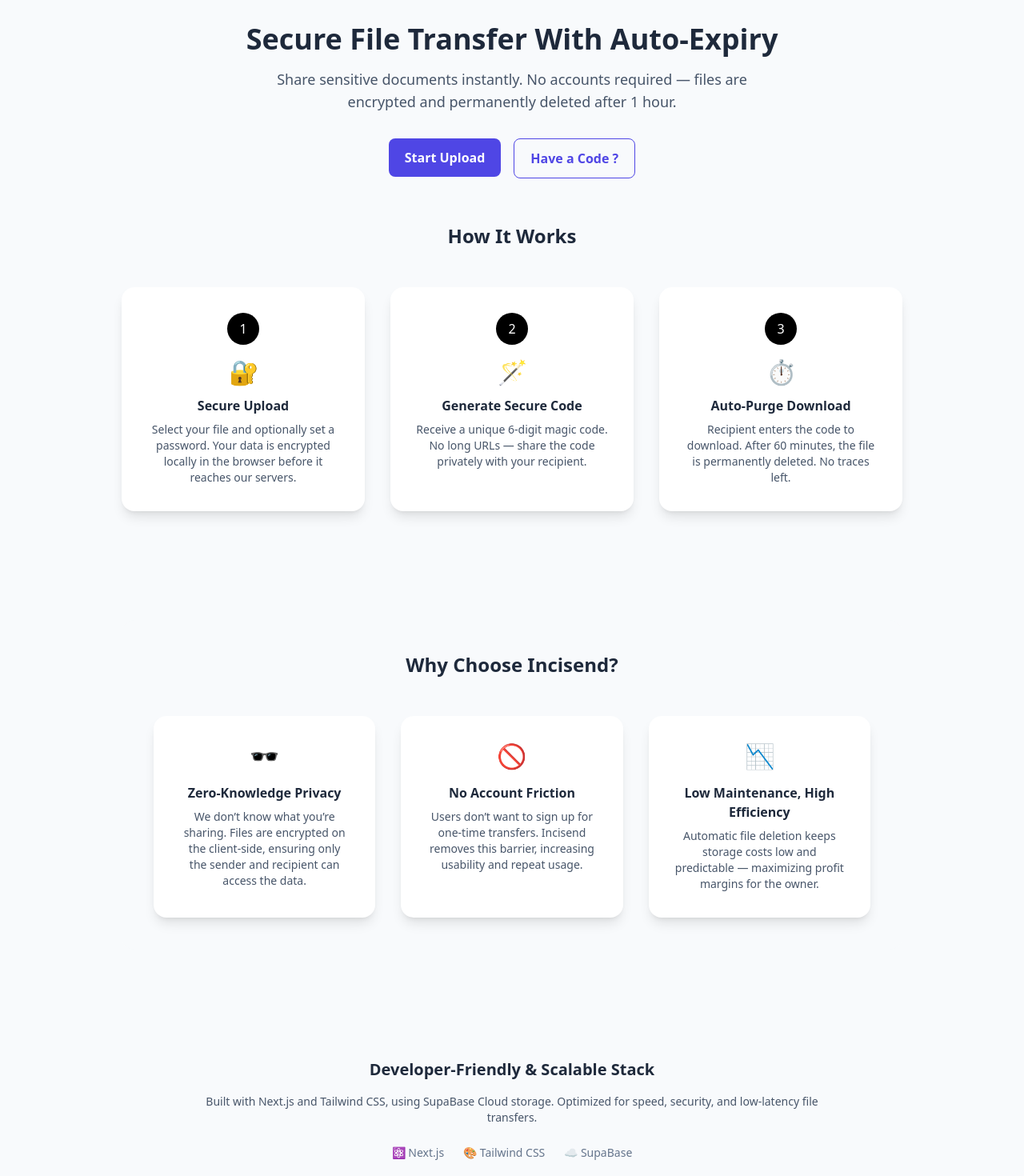
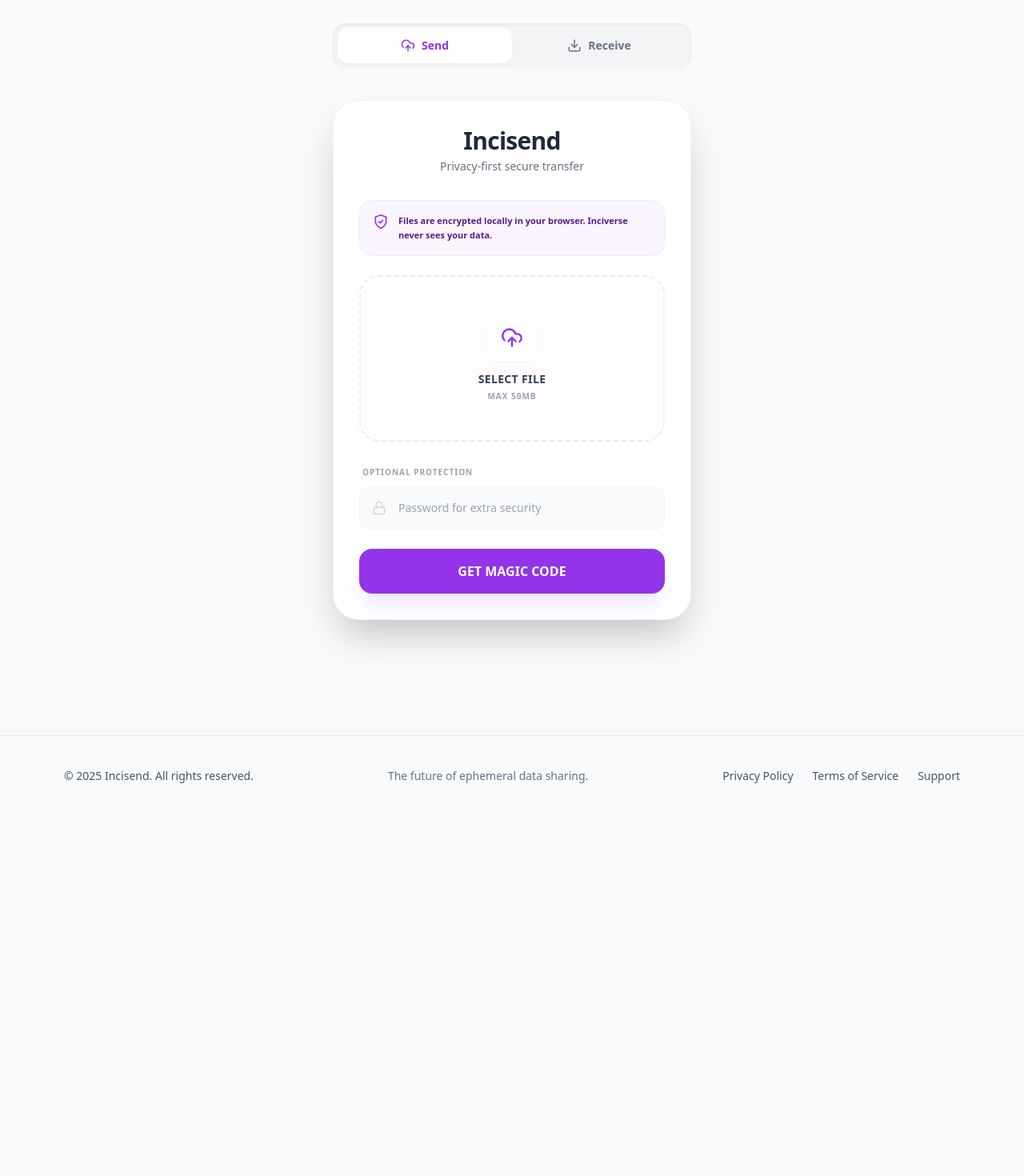
Before and after one commit to Inciverse/incisend, a Next.js app: page / in a window 1280 px wide. Shown: the part 80-1550 px from the top of the page at 80% size. After the commit the page ends 1100 px from the top, so only its background shows below. Built offline with nearby package versions, Linux system fonts and the light colour scheme.

Commit message:
Update page.tsx

```diff
--- a/app/page.tsx
+++ b/app/page.tsx
@@ -1,143 +1,141 @@
-import Link from "next/link";
+"use client";
 
-export default function Home() {
+import { useState, useEffect } from "react";
+import { Eye, EyeOff, UploadCloud, Download, ShieldCheck, Lock } from "lucide-react";
+
+export default function InciSend({ initialMode = "send" }: { initialMode?: "send" | "receive" }) {
+  const [mode, setMode] = useState<"send" | "receive">(initialMode);
+
+  useEffect(() => {
+    setMode(initialMode);
+  }, [initialMode]);
+
+  // --- AAPKA ORIGINAL LOGIC (SAFE & UNTOUCHED) ---
+  const [inputCode, setInputCode] = useState("");
+  const [password, setPassword] = useState("");
+  const [showPassword, setShowPassword] = useState(false);
+  const [message, setMessage] = useState("");
+  const [file, setFile] = useState<File | null>(null);
+  const [sendPassword, setSendPassword] = useState("");
+
+  const handleReceive = () => {
+    setMessage("Decrypting file...");
+  };
+
   return (
-    <section className="flex flex-col items-center gap-14">
-      {/* HERO */}
-      <div className="text-center max-w-2xl">
-        <h1 className="text-4xl font-bold mb-4">
-          Secure File Transfer With Auto-Expiry
-        </h1>
+    <div className="flex flex-col items-center w-full max-w-md mx-auto">
 
-        <p className="text-lg text-slate-600">
-          Share sensitive documents instantly. No accounts required — files are
-          encrypted and permanently deleted after 1 hour.
+      {/* 1. THEME-MATCHED TOGGLE (Purple & White) */}
+      <div className="flex bg-gray-100 p-1.5 rounded-2xl mb-10 w-full shadow-inner">
+        <button
+          onClick={() => setMode("send")}
+          className={`flex-1 flex items-center justify-center gap-2 py-3 rounded-xl text-sm font-black transition-all ${
+            mode === "send" ? "bg-white text-purple-600 shadow-sm" : "text-gray-500 hover:text-gray-700"
+          }`}
+        >
+          <UploadCloud size={18} /> Send
+        </button>
+        <button
+          onClick={() => setMode("receive")}
+          className={`flex-1 flex items-center justify-center gap-2 py-3 rounded-xl text-sm font-black transition-all ${
+            mode === "receive" ? "bg-white text-purple-600 shadow-sm" : "text-gray-500 hover:text-gray-700"
+          }`}
+        >
+          <Download size={18} /> Receive
+        </button>
+      </div>
+
+      {/* 2. SEND UI */}
+      {mode === "send" && (
+        <div className="w-full bg-white rounded-[2rem] shadow-2xl border border-gray-100 p-8 animate-in fade-in zoom-in duration-500">
+          <div className="text-center mb-8">
+            <h2 className="text-3xl font-black text-gray-800 tracking-tight">Incisend</h2>
+            <p className="text-gray-500 text-sm font-medium mt-1">Privacy-first secure transfer</p>
+          </div>
+
+          <div className="space-y-6">
+            <div className="bg-purple-50 border border-purple-100 p-4 rounded-2xl flex items-start gap-3">
+              <ShieldCheck className="text-purple-600 shrink-0" size={20} />
+              <p className="text-[11px] text-purple-900 font-bold leading-relaxed">
+                Files are encrypted locally in your browser. Inciverse never sees your data.
               </p>
+            </div>
 
-        <div className="flex justify-center gap-4 mt-8">
-          <Link href="/send">
-            <button className="primary">Start Upload</button>
-          </Link>
+            <label className="group relative flex flex-col items-center justify-center w-full h-52 border-2 border-dashed border-purple-100 bg-purple-50/30 rounded-[1.5rem] cursor-pointer hover:border-purple-400 hover:bg-purple-50 transition-all">
+              <input type="file" className="hidden" onChange={(e) => setFile(e.target.files?.[0] || null)} />
+              <div className="p-4 bg-white rounded-2xl shadow-sm mb-3 group-hover:scale-110 transition-transform">
+                <UploadCloud className="text-purple-600" size={28} />
+              </div>
+              <p className="text-sm font-black text-gray-700 uppercase tracking-wide">
+                {file ? file.name : "Select File"}
+              </p>
+              <p className="text-[10px] text-gray-400 mt-1 font-black tracking-widest uppercase">Max 50MB</p>
+            </label>
 
-          <Link href="/receive">
-            <button className="secondary">Have a Code ?</button>
-          </Link>
+            <div className="space-y-2">
+              <label className="text-[10px] font-black text-gray-400 uppercase tracking-widest ml-1">Optional Protection</label>
+              <div className="relative">
+                <Lock className="absolute left-4 top-1/2 -translate-y-1/2 text-gray-300" size={18} />
+                <input
+                  type="password"
+                  placeholder="Password for extra security"
+                  value={sendPassword}
+                  onChange={(e) => setSendPassword(e.target.value)}
+                  className="w-full bg-gray-50 border border-gray-100 rounded-xl py-4 pl-12 pr-4 text-sm focus:ring-2 focus:ring-purple-500 outline-none transition-all"
+                />
               </div>
             </div>
 
-{/* HOW IT WORKS */}
-<section className="max-w-6xl w-full">
-  <h2 className="text-center text-2xl font-semibold mb-12">
-    How It Works
-  </h2>
+            <button className="w-full bg-purple-600 hover:bg-purple-700 text-white font-black py-4 rounded-2xl shadow-xl shadow-purple-100 transition-all active:scale-95">
+              GET MAGIC CODE
+            </button>
+          </div>
+        </div>
+      )}
 
-  <div className="grid grid-cols-1 md:grid-cols-3 gap-8 relative">
-    {/* STEP 1 */}
-    <div className="card text-center relative">
-      <div className="mx-auto mb-4 w-10 h-10 rounded-full bg-black text-white flex items-center justify-center">
-        1
+      {/* 3. RECEIVE UI */}
+      {mode === "receive" && (
+        <div className="w-full bg-white rounded-[2rem] shadow-2xl border border-gray-100 p-8 animate-in fade-in zoom-in duration-500">
+          <div className="text-center mb-8">
+            <h2 className="text-3xl font-black text-gray-800 tracking-tight">Receive</h2>
+            <p className="text-gray-500 text-sm font-medium mt-1">Unlock your encrypted asset</p>
           </div>
 
-      <div className="text-3xl mb-3">🔐</div>
-
-      <h3 className="font-semibold mb-2">Secure Upload</h3>
-      <p className="text-sm text-slate-600">
-        Select your file and optionally set a password. Your data is encrypted
-        locally in the browser before it reaches our servers.
-      </p>
+          <div className="space-y-6">
+            <div className="space-y-2 text-center">
+              <label className="text-[10px] font-black text-gray-400 uppercase tracking-widest">Enter Magic Code</label>
+              <input
+                placeholder="000-000"
+                value={inputCode}
+                onChange={(e) => setInputCode(e.target.value.toUpperCase())}
+                className="w-full bg-gray-50 border border-gray-100 rounded-2xl py-6 text-center text-3xl font-mono font-black tracking-[0.5em] text-purple-600 focus:ring-2 focus:ring-purple-500 outline-none shadow-inner"
+              />
             </div>
 
-    {/* STEP 2 */}
-    <div className="card text-center relative">
-      <div className="mx-auto mb-4 w-10 h-10 rounded-full bg-black text-white flex items-center justify-center">
-        2
+            <div className="space-y-2">
+              <label className="text-[10px] font-black text-gray-400 uppercase tracking-widest ml-1">Security Password</label>
+              <div className="relative">
+                <input
+                  type={showPassword ? "text" : "password"}
+                  placeholder="Enter if required"
+                  value={password}
+                  onChange={(e) => setPassword(e.target.value)}
+                  className="w-full bg-gray-50 border border-gray-100 rounded-xl py-4 px-4 text-sm focus:ring-2 focus:ring-purple-500 outline-none"
+                />
+                <button type="button" onClick={() => setShowPassword(!showPassword)} className="absolute right-4 top-1/2 -translate-y-1/2 text-gray-400">
+                  {showPassword ? <EyeOff size={18} /> : <Eye size={18} />}
+                </button>
+              </div>
             </div>
 
-      <div className="text-3xl mb-3">🪄</div>
+            <button onClick={handleReceive} className="w-full bg-purple-600 hover:bg-purple-700 text-white font-black py-4 rounded-2xl shadow-xl shadow-purple-100 transition-all active:scale-95 flex items-center justify-center gap-2 uppercase tracking-wider">
+              <Download size={20} /> Decrypt & Download
+            </button>
 
-      <h3 className="font-semibold mb-2">Generate Secure Code</h3>
-      <p className="text-sm text-slate-600">
-        Receive a unique 6-digit magic code. No long URLs — share the code
-        privately with your recipient.
-      </p>
-    </div>
-
-    {/* STEP 3 */}
-    <div className="card text-center relative">
-      <div className="mx-auto mb-4 w-10 h-10 rounded-full bg-black text-white flex items-center justify-center">
-        3
-      </div>
-
-      <div className="text-3xl mb-3">⏱️</div>
-
-      <h3 className="font-semibold mb-2">Auto-Purge Download</h3>
-      <p className="text-sm text-slate-600">
-        Recipient enters the code to download. After 60 minutes, the file is
-        permanently deleted. No traces left.
-      </p>
+            {message && <div className="bg-green-50 text-green-700 p-4 rounded-xl text-xs font-black text-center border border-green-100 animate-pulse">{message}</div>}
           </div>
         </div>
-</section>
-
-
-      {/* WHY CHOOSE INCISEND */}
-<section className="max-w-6xl w-full mt-20 rounded-2xl bg-slate-50 p-10">
-  <h2 className="text-center text-2xl font-semibold mb-12">
-    Why Choose Incisend?
-  </h2>
-
-  <div className="grid grid-cols-1 md:grid-cols-3 gap-8">
-    <div className="card text-center">
-      <div className="text-3xl mb-4">🕶️</div>
-      <h3 className="font-semibold mb-2">Zero-Knowledge Privacy</h3>
-      <p className="text-sm text-slate-600">
-        We don’t know what you’re sharing. Files are encrypted on the client-side,
-        ensuring only the sender and recipient can access the data.
-      </p>
+      )}
     </div>
-
-    <div className="card text-center">
-      <div className="text-3xl mb-4">🚫</div>
-      <h3 className="font-semibold mb-2">No Account Friction</h3>
-      <p className="text-sm text-slate-600">
-        Users don’t want to sign up for one-time transfers. Incisend removes this
-        barrier, increasing usability and repeat usage.
-      </p>
-    </div>
-
-    <div className="card text-center">
-      <div className="text-3xl mb-4">📉</div>
-      <h3 className="font-semibold mb-2">Low Maintenance, High Efficiency</h3>
-      <p className="text-sm text-slate-600">
-        Automatic file deletion keeps storage costs low and predictable —
-        maximizing profit margins for the owner.
-      </p>
-    </div>
-  </div>
-</section>
-
-      {/* BUILT WITH MODERN TECH */}
-<section className="max-w-6xl w-full mt-20 text-center">
-  <h2 className="text-xl font-semibold mb-4">
-    Developer-Friendly & Scalable Stack
-  </h2>
-
-  <p className="text-sm text-slate-600 max-w-3xl mx-auto">
-    Built with Next.js and Tailwind CSS, using
-    <span className="font-medium"> SupaBase Cloud storage</span>. Optimized for
-    speed, security, and low-latency file transfers.
-  </p>
-
-  <div className="flex justify-center gap-6 mt-6 text-sm text-slate-500">
-    <span>⚛️ Next.js</span>
-    <span>🎨 Tailwind CSS</span>
-    <span>☁️ SupaBase</span>
-  </div>
-</section>
-    </section>
-
-
-
-
   );
 }
```
Lines whose indentation alone changed are shown as unchanged.
